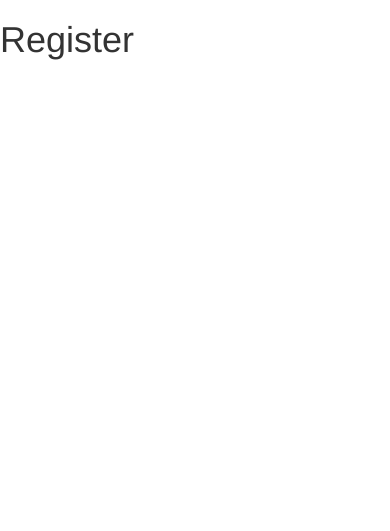
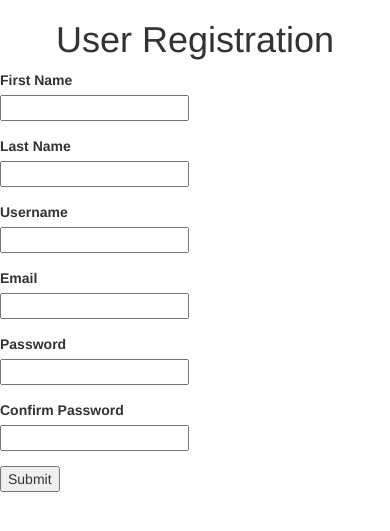
Before and after one commit to courtneyfay/flask-blog, a Flask app: page /register/ in a window 390 px wide. Shown: the top 531 px of the page. Run offline with Flask 2, Linux system fonts and the light colour scheme; parts of the project's set-up code (start-up, migrations or seed data) failed here and were passed over; some libraries are stand-ins or nearby versions.

Commit message:
adds registration and index html pages and routes

```diff
--- a/app.py
+++ b/app.py
@@ -1,19 +1,32 @@
-from flask import Flask, render_template
+from flask import Flask, render_template, flash, redirect, request, session
 from flask_bootstrap import Bootstrap
+from flask_mysqldb import MySQL
+from werkzeug.security import generate_password_hash, check_password_hash
+import yaml
+import os
 
 app = Flask(__name__)
 Bootstrap(app)
 
+db = yaml.load(open('db.yaml'))
+app.config['MYSQL_HOST'] = db['mysql_host']
+app.config['MYSQL_USER'] = db['mysql_user']
+app.config['MYSQL_PASSWORD'] = db['mysql_password']
+app.config['MYSQL_DB'] = db['mysql_db']
+app.config['MYSQL_CURSORCLASS'] = 'DictCursor'
+mysql = MySQL(app)
+
+app.config['SECRET_KEY'] = os.urandom(24)
 
 @app.route('/')
 def index():
-    # GET /         home page links to all blogs listed here
+    # GET / home page links to all blogs listed here
     return render_template('index.html')
 
 
 @app.route('/about/')
 def about():
-    # GET /about    load the about page of the app
+    # GET /about load the about page of the app
     return render_template('about.html')
 
 
@@ -27,6 +40,19 @@ def blogs(id):
 def register():
     # GET /register loads a form to register a user
     # POST /register validates the form details and creates a new user in the db
+    if request.method == 'POST':
+        user_details = request.form
+        if user_details['password'] != user_details['confirm_password']:
+            flash('Passwords do not match! Try again.', 'danger')
+            return render_template('register.html')
+        cursor = mysql.connection.cursor()
+        cursor.execute("INSERT INTO user(first_name, last_name, username, email, password) "\
+        "VALUES(%s,%s,%s,%s,%s)",(user_details['first_name'], user_details['last_name'], \
+        user_details['username'], user_details['email'], generate_password_hash(user_details['password'])))
+        mysql.connection.commit()
+        cursor.close()
+        flash('Registration successful! Please login.', 'success')
+        return redirect('/login')
     return render_template('register.html')
 
 
@@ -34,6 +60,28 @@ def register():
 def login():
     # GET /login    loads a form for user login
     # POST /login   validates credentials entered by the user and logs them in
+    if request.method == 'POST':
+        user_details = request.form
+        username = user_details['username']
+        cursor = mysql.connection.cursor()
+        result_value = cursor.execute("SELECT * FROM user WHERE username = %s", ([username]))
+        if result_value > 0:
+            user = cursor.fetchone()
+            if check_password_hash(user['password'], user_details['password']):
+                session['login'] = True
+                session['first_name'] = user['first_name']
+                session['last_name'] = user['last_name']
+                flash('Welcome ' + session['first_name'] + '! You have successfully logged in!', 'success')
+            else:
+                cursor.close()
+                flash('Password does not match', 'danger')
+                return render_template('login.html')
+        else:
+            cursor.close()
+            flash('User not found', 'danger')
+            return render_template('login.html')
+        cursor.close()
+        return redirect('/')
     return render_template('login.html')
 
 
--- /dev/null
+++ b/db.yaml
@@ -0,0 +1,4 @@
+mysql_host: 'localhost'
+mysql_user: 'root'
+mysql_password: 'strongestpassword'
+mysql_db: 'blog_db'
--- a/templates/common.html
+++ b/templates/common.html
@@ -5,6 +5,15 @@ Flask Blog
 {% endblock %}
 
 {% block content %}
+    {% with messages = get_flashed_messages(with_categories=true) %}
+        {% if messages %}
+        <ul>
+            {% for category, message in messages %}
+            <li class="alert alert-{{ category }}">{{ message }}</li>
+            {% endfor %}
+        </ul>
+        {% endif %}
+    {% endwith %}
     {% block sub_content %}
     {% endblock %}
 {% endblock %}
--- a/templates/register.html
+++ b/templates/register.html
@@ -1,4 +1,56 @@
 {% extends 'common.html' %}
+
 {% block sub_content %}
-    <h1>Register</h1>
+<div class="text-center">
+    <h1>User Registration</h1>
+</div>
+<form class="form-horizontal" method="POST">
+    <div class="form-group">
+        <label class="control-label col-sm-2">First Name</label>
+        <div class="col-sm-5">
+            <input type="text" name="first_name" />
+        </div>
+    </div>
+
+    <div class="form-group">
+        <label class="control-label col-sm-2">Last Name</label>
+        <div class="col-sm-5">
+            <input type="text" name="last_name" />
+        </div>
+    </div>
+
+     <div class="form-group">
+        <label class="control-label col-sm-2">Username</label>
+        <div class="col-sm-5">
+            <input type="text" name="username" />
+        </div>
+    </div>
+
+    <div class="form-group">
+        <label class="control-label col-sm-2">Email</label>
+        <div class="col-sm-5">
+            <input type="email" name="email" />
+        </div>
+    </div>
+
+    <div class="form-group">
+        <label class="control-label col-sm-2">Password</label>
+        <div class="col-sm-5">
+            <input type="password" name="password" />
+        </div>
+    </div>
+
+    <div class="form-group">
+        <label class="control-label col-sm-2">Confirm Password</label>
+        <div class="col-sm-5">
+            <input type="password" name="confirm_password" />
+        </div>
+    </div>
+
+    <div class="form-group">
+        <div class="col-sm-offset-2 col-sm-10">
+            <button type="submit">Submit</button>
+        </div>
+    </div>
+</form>
 {% endblock %}
```
Also changed, not shown: templates/login.html (+26 -1 lines).
